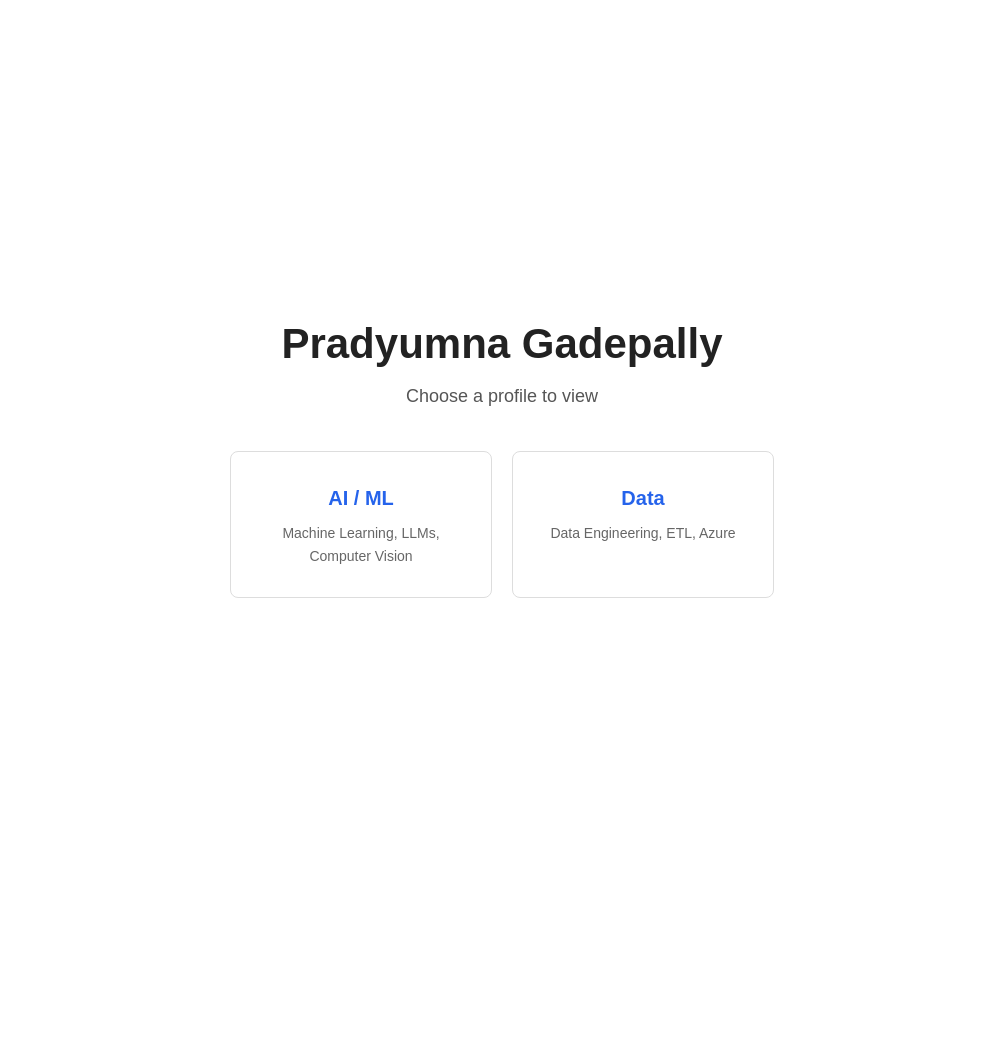
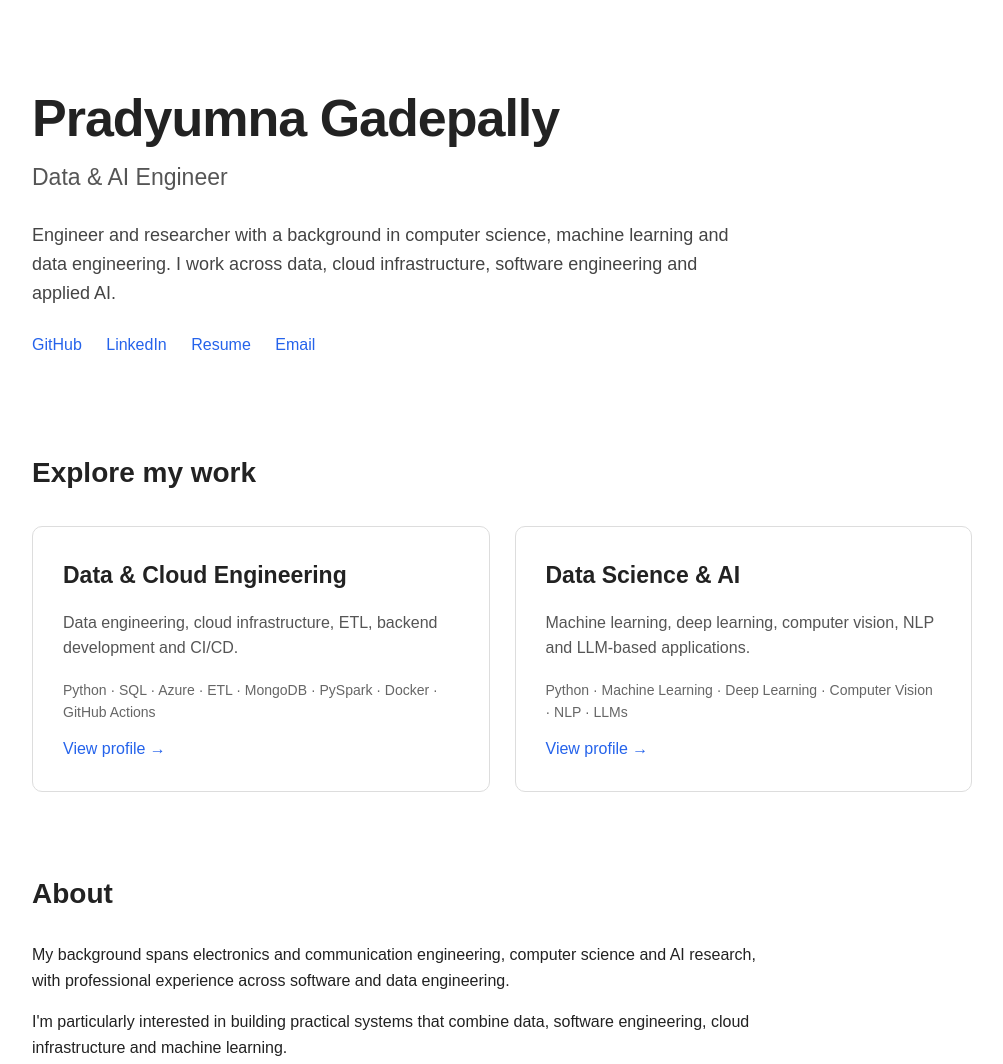
Before and after one commit to pradgad94/pradgad94.github.io, a plain HTML site: page index.html in a window 1280 px wide. Shown: the top 1064 px of the page, without its empty margins (138-1141 px from the left). Before the commit the page ends 880 px from the top, so only its background shows below. Drawn offline with Linux system fonts and the light colour scheme.

Commit message:
organization improved

```diff
--- a/index.html
+++ b/index.html
@@ -4,87 +4,256 @@
     <meta charset="UTF-8">
     <meta name="viewport" content="width=device-width, initial-scale=1.0">
 
-    <title>Pradyumna Gadepally</title>
+    <title>Pradyumna Gadepally | Data & AI</title>
 
     <style>
+        * {
+            box-sizing: border-box;
+        }
+
         body {
-            font-family: Arial, sans-serif;
-            max-width: 900px;
+            margin: 0;
+            font-family: Arial, Helvetica, sans-serif;
+            background: #ffffff;
+            color: #222222;
+            line-height: 1.6;
+        }
+
+        .container {
+            max-width: 1000px;
             margin: 0 auto;
-            padding: 40px 25px;
-            line-height: 1.6;
-            color: #222;
-            display: flex;
-            flex-direction: column;
-            align-items: center;
-            min-height: 100vh;
-            justify-content: center;
-            text-align: center;
+            padding: 0 30px;
+        }
+
+        header {
+            padding: 90px 0 70px;
         }
 
         h1 {
-            font-size: 42px;
-            margin-bottom: 5px;
+            font-size: 52px;
+            line-height: 1.1;
+            margin: 0 0 12px;
+            letter-spacing: -1px;
         }
 
-        .subtitle {
+        .headline {
+            font-size: 23px;
+            color: #555555;
+            margin: 0 0 25px;
+        }
+
+        .intro {
+            max-width: 720px;
             font-size: 18px;
-            color: #555;
-            margin-bottom: 40px;
+            color: #444444;
+        }
+
+        .links {
+            margin-top: 25px;
+        }
+
+        .links a {
+            margin-right: 20px;
+            color: #2563eb;
+            text-decoration: none;
+        }
+
+        .links a:hover {
+            text-decoration: underline;
+        }
+
+        h2 {
+            font-size: 28px;
+            margin-bottom: 25px;
         }
 
         .profiles {
-            display: flex;
-            gap: 20px;
-            flex-wrap: wrap;
-            justify-content: center;
+            display: grid;
+            grid-template-columns: repeat(2, 1fr);
+            gap: 25px;
+            margin: 30px 0 80px;
         }
 
-        .profile-card {
-            display: block;
-            width: 220px;
-            padding: 30px 20px;
-            border: 1px solid #ddd;
-            border-radius: 8px;
+        .profile {
+            border: 1px solid #dddddd;
+            border-radius: 10px;
+            padding: 30px;
             text-decoration: none;
-            color: #222;
-            transition: border-color 0.15s, box-shadow 0.15s;
+            color: inherit;
+            transition: 0.2s ease;
         }
 
-        .profile-card:hover {
-            border-color: #2563eb;
-            box-shadow: 0 2px 10px rgba(0, 0, 0, 0.06);
+        .profile:hover {
+            border-color: #999999;
+            transform: translateY(-3px);
         }
 
-        .profile-card h2 {
-            margin: 0 0 8px;
-            font-size: 20px;
+        .profile h3 {
+            font-size: 23px;
+            margin: 0 0 12px;
+        }
+
+        .profile p {
+            color: #555555;
+            margin-bottom: 18px;
+        }
+
+        .profile .stack {
+            font-size: 14px;
+            color: #666666;
+        }
+
+        .arrow {
+            display: inline-block;
+            margin-top: 12px;
             color: #2563eb;
         }
 
-        .profile-card p {
-            margin: 0;
+        section {
+            margin-bottom: 70px;
+        }
+
+        .about {
+            max-width: 750px;
+        }
+
+        footer {
+            border-top: 1px solid #eeeeee;
+            padding: 35px 0 50px;
+            color: #777777;
             font-size: 14px;
-            color: #666;
+        }
+
+        @media (max-width: 700px) {
+            header {
+                padding-top: 60px;
+            }
+
+            h1 {
+                font-size: 40px;
+            }
+
+            .profiles {
+                grid-template-columns: 1fr;
+            }
+
+            .container {
+                padding: 0 20px;
+            }
         }
     </style>
 </head>
 
 <body>
 
-    <h1>Pradyumna Gadepally</h1>
-    <div class="subtitle">Choose a profile to view</div>
+    <div class="container">
 
-    <div class="profiles">
-        <a class="profile-card" href="ai/index.html">
-            <h2>AI / ML</h2>
-            <p>Machine Learning, LLMs, Computer Vision</p>
-        </a>
+        <header>
 
-        <a class="profile-card" href="data/index.html">
-            <h2>Data</h2>
-            <p>Data Engineering, ETL, Azure</p>
-        </a>
+            <h1>Pradyumna Gadepally</h1>
+
+            <p class="headline">
+                Data & AI Engineer
+            </p>
+
+            <p class="intro">
+                Engineer and researcher with a background in computer science,
+                machine learning and data engineering. I work across data,
+                cloud infrastructure, software engineering and applied AI.
+            </p>
+
+            <div class="links">
+                <a href="https://github.com/pradgad94" target="_blank">GitHub</a>
+                <a href="https://www.linkedin.com/" target="_blank">LinkedIn</a>
+                <a href="resume.pdf">Resume</a>
+                <a href="mailto:YOUR_EMAIL">Email</a>
+            </div>
+
+        </header>
+
+
+        <section>
+
+            <h2>Explore my work</h2>
+
+            <div class="profiles">
+
+                <a class="profile" href="/data/">
+
+                    <h3>Data & Cloud Engineering</h3>
+
+                    <p>
+                        Data engineering, cloud infrastructure, ETL,
+                        backend development and CI/CD.
+                    </p>
+
+                    <div class="stack">
+                        Python · SQL · Azure · ETL · MongoDB ·
+                        PySpark · Docker · GitHub Actions
+                    </div>
+
+                    <span class="arrow">
+                        View profile →
+                    </span>
+
+                </a>
+
+
+                <a class="profile" href="/ai/">
+
+                    <h3>Data Science & AI</h3>
+
+                    <p>
+                        Machine learning, deep learning, computer vision,
+                        NLP and LLM-based applications.
+                    </p>
+
+                    <div class="stack">
+                        Python · Machine Learning · Deep Learning ·
+                        Computer Vision · NLP · LLMs
+                    </div>
+
+                    <span class="arrow">
+                        View profile →
+                    </span>
+
+                </a>
+
+            </div>
+
+        </section>
+
+
+        <section>
+
+            <h2>About</h2>
+
+            <div class="about">
+
+                <p>
+                    My background spans electronics and communication
+                    engineering, computer science and AI research, with
+                    professional experience across software and data
+                    engineering.
+                </p>
+
+                <p>
+                    I'm particularly interested in building practical
+                    systems that combine data, software engineering,
+                    cloud infrastructure and machine learning.
+                </p>
+
+            </div>
+
+        </section>
+
+
+        <footer>
+
+            © 2026 Pradyumna Gadepally
+
+        </footer>
+
     </div>
 
 </body>
```
